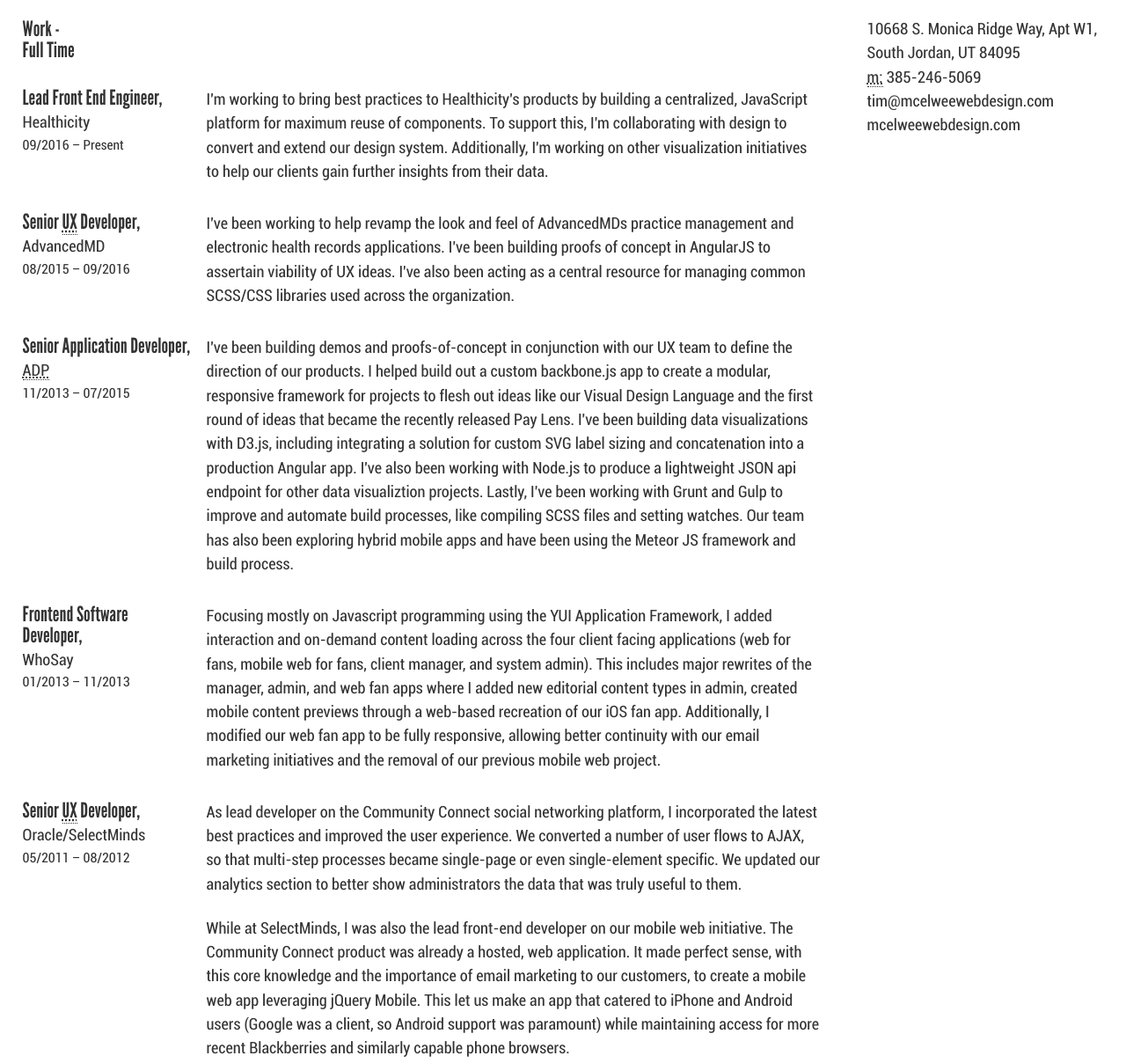
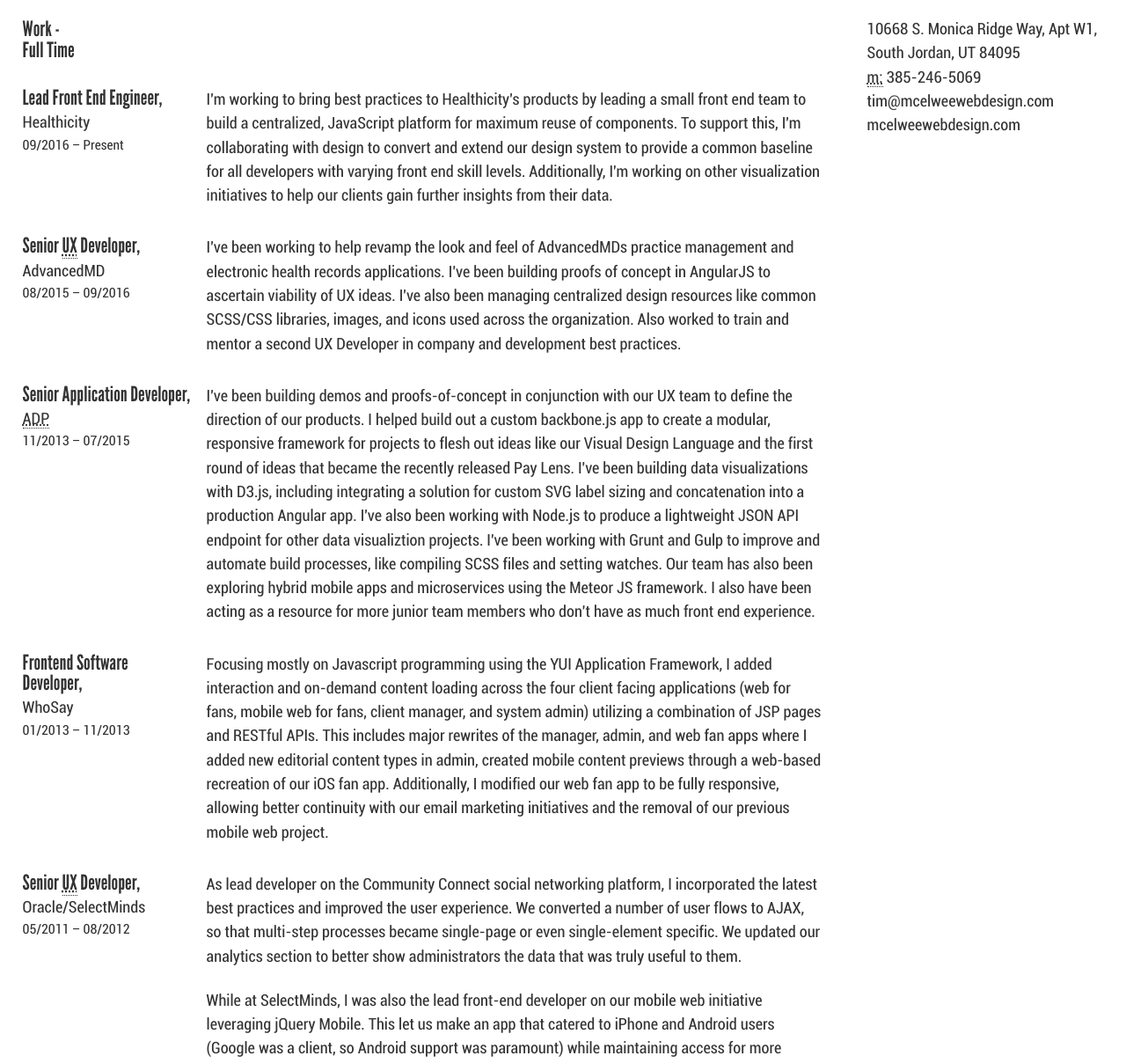
Before and after one commit to beardChamp/responsive-resume, a plain HTML site: page resume.html in a window 1280 px wide. Shown: the part 92-1300 px from the top of the page at 88% size. Drawn offline with Linux system fonts and the light colour scheme.

Commit message:
TM: updated and edited job descriptions

```diff
--- a/resume.html
+++ b/resume.html
@@ -47,7 +47,7 @@
 									<time class="dtend" datetime="Present">Present</time>
 								</span>
 							</h4>
-							<p>I'm working to bring best practices to Healthicity's products by building a centralized, JavaScript platform for maximum reuse of components. To support this, I'm collaborating with design to convert and extend our design system. Additionally, I'm working on other visualization initiatives to help our clients gain further insights from their data.</p>
+							<p>I'm working to bring best practices to Healthicity's products by leading a small front end team to build a centralized, JavaScript platform for maximum reuse of components. To support this, I'm collaborating with design to convert and extend our design system to provide a common baseline for all developers with varying front end skill levels. Additionally, I'm working on other visualization initiatives to help our clients gain further insights from their data.</p>
 						</li>
 						<li class="experience vevent">
 							<h4>
@@ -58,7 +58,7 @@
 									<time class="dtend" datetime="2016-09-23">09/2016</time>
 								</span>
 							</h4>
-							<p>I've been working to help revamp the look and feel of AdvancedMDs practice management and electronic health records applications. I've been building proofs of concept in AngularJS to assertain viability of UX ideas. I've also been acting as a central resource for managing common SCSS/CSS libraries used across the organization.</p>
+							<p>I've been working to help revamp the look and feel of AdvancedMDs practice management and electronic health records applications. I've been building proofs of concept in AngularJS to ascertain viability of UX ideas. I've also been managing centralized design resources like common SCSS/CSS libraries, images, and icons used across the organization. Also worked to train and mentor a second UX Developer in company and development best practices.</p>
 						</li>
 						<li class="experience vevent">
 							<h4>
@@ -69,7 +69,7 @@
 									<time class="dtend" datetime="2015-07-31">07/2015</time>
 								</span>
 							</h4>
-							<p>I've been building demos and proofs-of-concept in conjunction with our UX team to define the direction of our products. I helped build out a custom backbone.js app to create a modular, responsive framework for projects to flesh out ideas like our Visual Design Language and the first round of ideas that became the recently released Pay Lens. I've been building data visualizations with D3.js, including integrating a solution for custom SVG label sizing and concatenation into a production Angular app. I've also been working with Node.js to produce a lightweight JSON api endpoint for other data visualiztion projects. Lastly, I've been working with Grunt and Gulp to improve and automate build processes, like compiling SCSS files and setting watches. Our team has also been exploring hybrid mobile apps and have been using the Meteor JS framework and build process.</p>
+							<p>I've been building demos and proofs-of-concept in conjunction with our UX team to define the direction of our products. I helped build out a custom backbone.js app to create a modular, responsive framework for projects to flesh out ideas like our Visual Design Language and the first round of ideas that became the recently released Pay Lens. I've been building data visualizations with D3.js, including integrating a solution for custom SVG label sizing and concatenation into a production Angular app. I've also been working with Node.js to produce a lightweight JSON API endpoint for other data visualiztion projects. I've been working with Grunt and Gulp to improve and automate build processes, like compiling SCSS files and setting watches. Our team has also been exploring hybrid mobile apps and microservices using the Meteor JS framework. I also have been acting as a resource for more junior team members who don't have as much front end experience.</p>
 						</li>
 						<li class="experience vevent">
 							<h4>
@@ -80,7 +80,7 @@
 									<time class="dtend" datetime="2013-11-22">11/2013</time>
 								</span>
 							</h4>
-							<p>Focusing mostly on Javascript programming using the YUI Application Framework, I added interaction and on-demand content loading across the four client facing applications (web for fans, mobile web for fans, client manager, and system admin). This includes major rewrites of the manager, admin, and web fan apps where I added new editorial content types in admin, created mobile content previews through a web-based recreation of our iOS fan app. Additionally, I modified our web fan app to be fully responsive, allowing better continuity with our email marketing initiatives and the removal of our previous mobile web project.</p>
+							<p>Focusing mostly on Javascript programming using the YUI Application Framework, I added interaction and on-demand content loading across the four client facing applications (web for fans, mobile web for fans, client manager, and system admin) utilizing a combination of JSP pages and RESTful APIs. This includes major rewrites of the manager, admin, and web fan apps where I added new editorial content types in admin, created mobile content previews through a web-based recreation of our iOS fan app. Additionally, I modified our web fan app to be fully responsive, allowing better continuity with our email marketing initiatives and the removal of our previous mobile web project.</p>
 						</li>
 						<li class="experience vevent">
 							<h4>
@@ -92,7 +92,7 @@
 								</span>
 							</h4>
 							<p>As lead developer on the Community Connect social networking platform, I incorporated the latest best practices and improved the user experience. We converted a number of user flows to AJAX, so that multi-step processes became single-page or even single-element specific. We updated our analytics section to better show administrators the data that was truly useful to them.</p>
-							<p>While at SelectMinds, I was also the lead front-end developer on our mobile web initiative. The Community Connect product was already a hosted, web application. It made perfect sense, with this core knowledge and the importance of email marketing to our customers, to create a mobile web app leveraging jQuery Mobile. This let us make an app that catered to iPhone and Android users (Google was a client, so Android support was paramount) while maintaining access for more recent Blackberries and similarly capable phone browsers.</p>
+							<p>While at SelectMinds, I was also the lead front-end developer on our mobile web initiative leveraging jQuery Mobile. This let us make an app that catered to iPhone and Android users (Google was a client, so Android support was paramount) while maintaining access for more recent Blackberries and similarly capable phone browsers, while providing a more seamless integration with our client's email marketing.</p>
 						</li>
 						<li class="experience vevent">
 							<h4>
@@ -104,7 +104,7 @@
 								</span>
 							</h4>
 							<p>I created pages and modules for Comcast.net and Xfinity.com in an agile development environment that adhered to strict internal guidelines for optimized loading (minimizing http requests, CDN usage, resource compression, etc.). I worked with standards team to test asynchronous javascript loading to improve initial page rendering speed. As part of CMS initiative, I developed the front-end UI for an Adobe Air app using XHTML and CSS3. I also created CMS modules to spec and performed data transformations to ensure proper XML output.</p>
-							<p>Served as lead search developer in charge of all Comcast search properties. Launched search.xfinity.com, first third-party integration of remote DVR (rDVR) functionality, and several A/B tested module enhancements that helped reach the $90+ million dollar budget and surpass an additional $2 million challenge.</p>
+							<p>Served as lead search developer in charge of all Comcast.net search properties. Launched search.xfinity.com, first third-party integration of remote DVR (rDVR) functionality, and several A/B tested module enhancements that helped reach the $90+ million dollar budget and surpass an additional $2 million challenge.</p>
 							<p>Worked with search team to create iOS and Android optimized rDVR search mobile app using HTML5, CSS3, and jQTouch. Also worked with this team to maintain iOS and Android optimized mobile version of Comcast.net.</p>
 						</li>
 						<li class="experience vevent">
```
